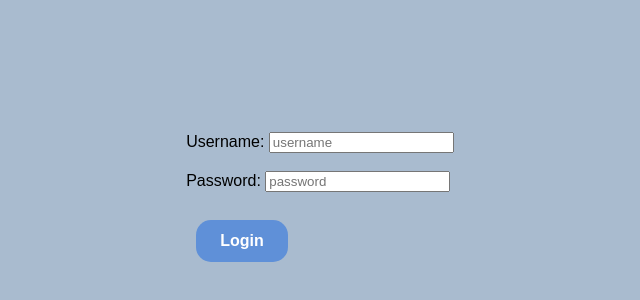
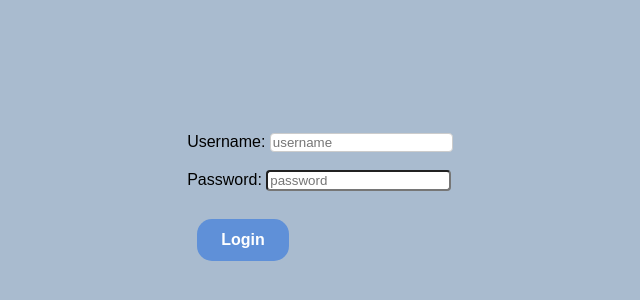
Before and after one commit to BFNValley/Themepark_Project_2026, a website: page docs/employee_login.html in a window 1280 px wide. Shown: the part 206-506 px from the top of the page, without its empty margins (320-960 px from the left). Drawn offline with Linux system fonts and the light colour scheme.

Commit message:
styled username textbox

```diff
--- a/docs/employee_login.css
+++ b/docs/employee_login.css
@@ -6,6 +6,16 @@
   justify-content: center;
   align-items: center;
   font-family: sans-serif;
+}
+
+.username_textbox {
+    border-radius: 4px; /*rounded corners*/
+    border: 1px solid #ccc;
+    box-sizing: border-box;
+}
+
+.password_textbox {
+    border-radius: 4px; /*rounded corners*/
 }
 
 .login_button {
--- a/docs/employee_login.html
+++ b/docs/employee_login.html
@@ -13,14 +13,14 @@
             <!--username text box-->
             <div>
                 <label for="username">Username:</label>
-                <input type="username" id="username" name="username" maxlength="30" placeholder="username" required>
+                <input type="username" id="username" name="username" class="username_textbox" maxlength="30" placeholder="username" required>
             </div>
 
             <br>
             <!--password text box-->
             <div>
                 <label for="password">Password:</label>
-                <input type="password" id="password" name="password" minlength="8" maxlength="30" placeholder="password" required>
+                <input type="password" id="password" name="password" class="password_textbox" minlength="8" maxlength="30" placeholder="password" required>
             </div>
 
             <br>
```
